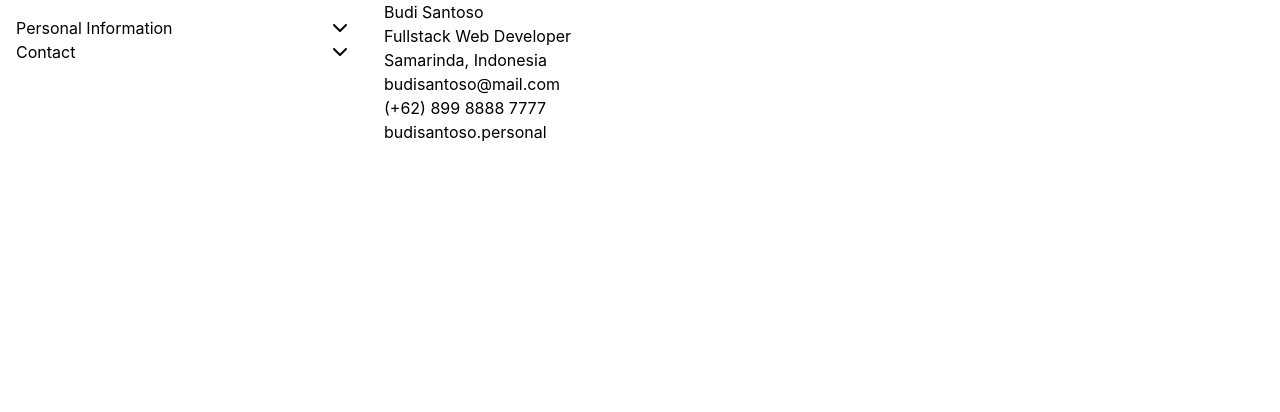
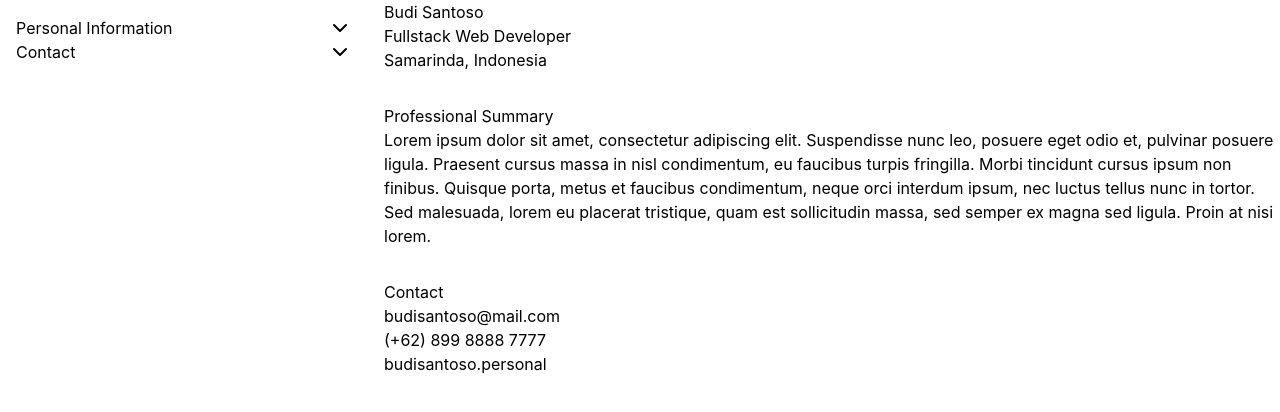
Before and after one commit to roaayala/cv-builder, a React (Vite) app: page / in a window 1280 px wide. Shown: the top 412 px of the page. Built offline with nearby package versions, Linux system fonts and the light colour scheme.

Commit message:
ProfessionalSummary: template done

```diff
--- a/src/components/Resume.jsx
+++ b/src/components/Resume.jsx
@@ -1,11 +1,13 @@
-import Contact from "./resumes/ContactForm";
+import Contact from "./resumes/Contact";
 import PersonalInformation from "./resumes/PersonalInformation";
+import ProfessionalSummary from "./resumes/ProfessionalSummary";
 
 export default function Resume({ data }) {
-  const { personalInformation, contact } = data;
+  const { personalInformation, contact, professionalSummary } = data;
   return (
-    <main className="w-full">
+    <main className="w-full flex flex-col gap-8">
       <PersonalInformation data={personalInformation} />
+      <ProfessionalSummary data={professionalSummary} />
       <Contact data={contact} />
     </main>
   );
--- a/src/components/forms/ContactForm.jsx
+++ b/src/components/forms/ContactForm.jsx
@@ -1,6 +1,6 @@
 import { useState } from "react";
 import FormHeader from "./FormHeader";
-import TextInput from "./personal-information/TextInput";
+import TextInput from "./TextInput";
 
 export default function ContactForm({ data, onContactChange }) {
   const { email, phone, website } = data;
--- a/src/components/forms/PersonalInformationForm.jsx
+++ b/src/components/forms/PersonalInformationForm.jsx
@@ -1,5 +1,5 @@
 import { useState } from "react";
-import TextInput from "./personal-information/TextInput";
+import TextInput from "./TextInput";
 import FormHeader from "./FormHeader";
 
 export default function PersonalInformationForm({
--- a/src/components/resumes/ContactForm.jsx
+++ b/src/components/resumes/Contact.jsx
@@ -2,7 +2,8 @@ export default function Contact({ data }) {
   const { email, phone, website } = data;
   return (
     <section>
-      <h2 className="">{email}</h2>
+      <h2>Contact</h2>
+      <p>{email}</p>
       <p>{phone}</p>
       <p>{website}</p>
     </section>
--- /dev/null
+++ b/src/components/resumes/ProfessionalSummary.jsx
@@ -0,0 +1,8 @@
+export default function ProfessionalSummary({ data }) {
+  return (
+    <section>
+      <h3>Professional Summary</h3>
+      <p>{data}</p>
+    </section>
+  );
+}
```
Also changed, not shown: src/components/forms/ProfessionalSummaryForm.jsx (added), src/components/forms/TextInput.jsx (renamed from src/components/forms/personal-information/TextInput.jsx).
